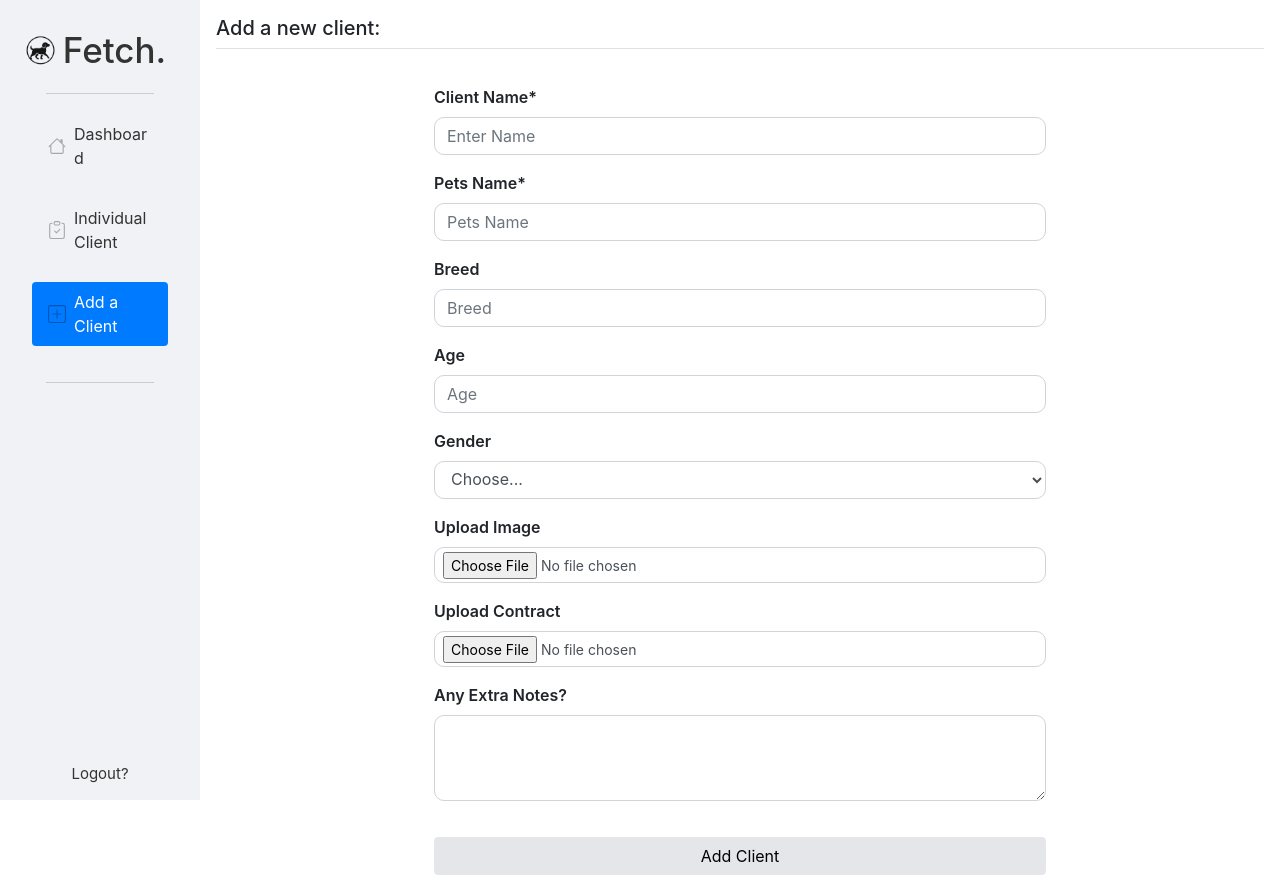
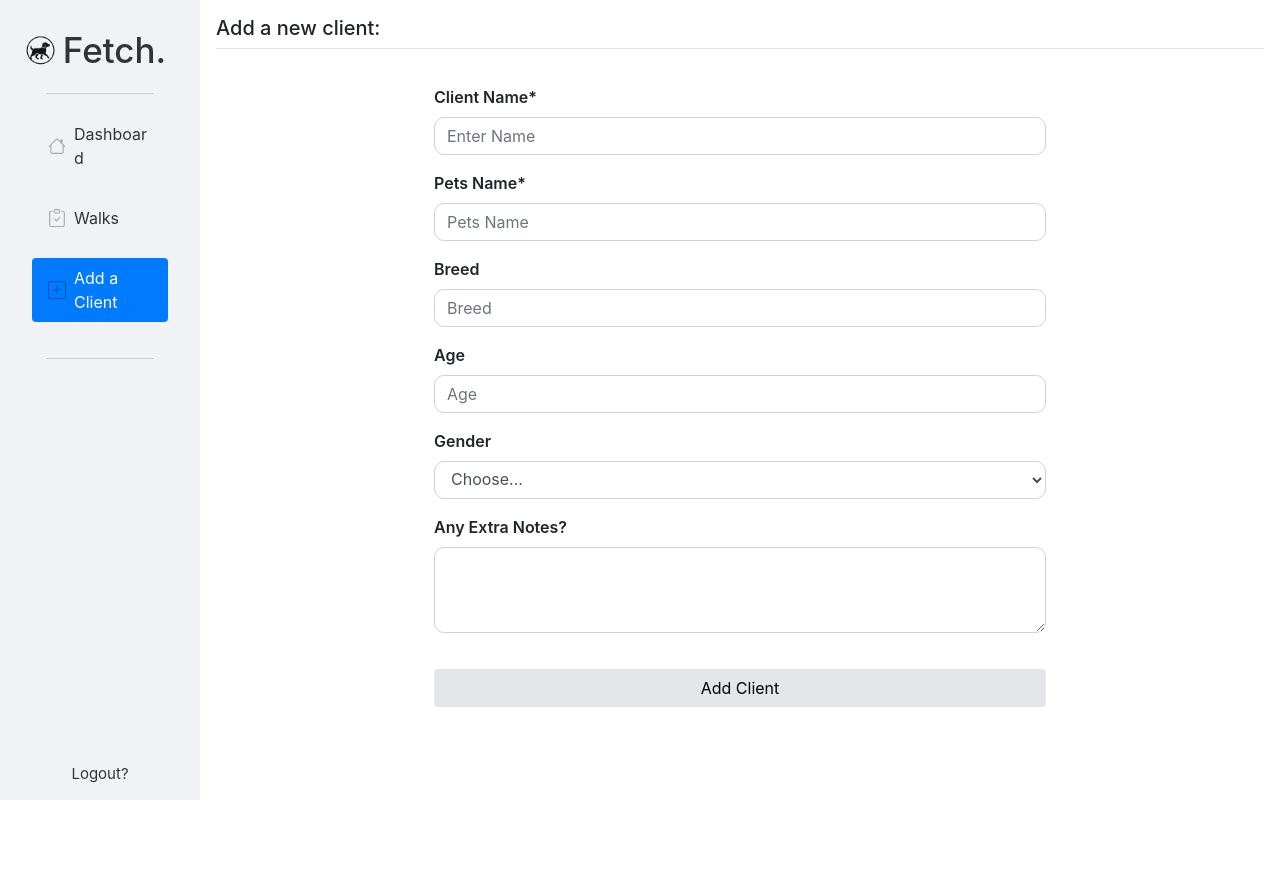
Before and after one commit to veeringnugget/cs50-dogwalker, a Flask app: page /add in a window 1280 px wide. After the commit the page ends 800 px from the top, so only its background shows below. Run offline with Flask 3, Linux system fonts and the light colour scheme; the visitor is signed in with stand-in values (Sample User, id 1).

Commit message:
Removed upload links, changed link to walks

```diff
--- a/templates/add.html
+++ b/templates/add.html
@@ -20,9 +20,9 @@
             <img class="link-logo" src="/static/house.svg" alt="Home" style="height: 18px; width: 18px;">
             Dashboard
           </a>
-          <a class="flex-fill text-sm-start nav-link" href="#">
+          <a class="flex-fill text-sm-start nav-link" href="/walks">
             <img class="link-logo" src="/static/clipboard-check.svg" alt="Home" style="height: 18px; width: 18px;">
-            Individual Client
+            Walks
           </a>
           <a class="flex-fill text-sm-start nav-link active" href="/add">
             <img class="link-logo" src="/static/plus-square.svg" alt="Home" style="height: 18px; width: 18px;">
@@ -89,16 +89,6 @@
         </div>
 
         <div class="form-group">
-            <label for="formFileSm" class="label">Upload Image</label>
-            <input class="form-control form-control-sm" type="file" name="image" style="height: 36px;">
-        </div>
-
-        <div class="form-group">
-            <label for="label" class="label">Upload Contract</label>
-            <input class="form-control form-control-sm" type="file" name="contract" style="height: 36px;">
-        </div>
-
-        <div class="form-group">
             <label class="label">Any Extra Notes?</label>
             <textarea class="form-control" name="notes" id="exampleFormControlTextarea1" rows="3"></textarea>
         </div>
```
